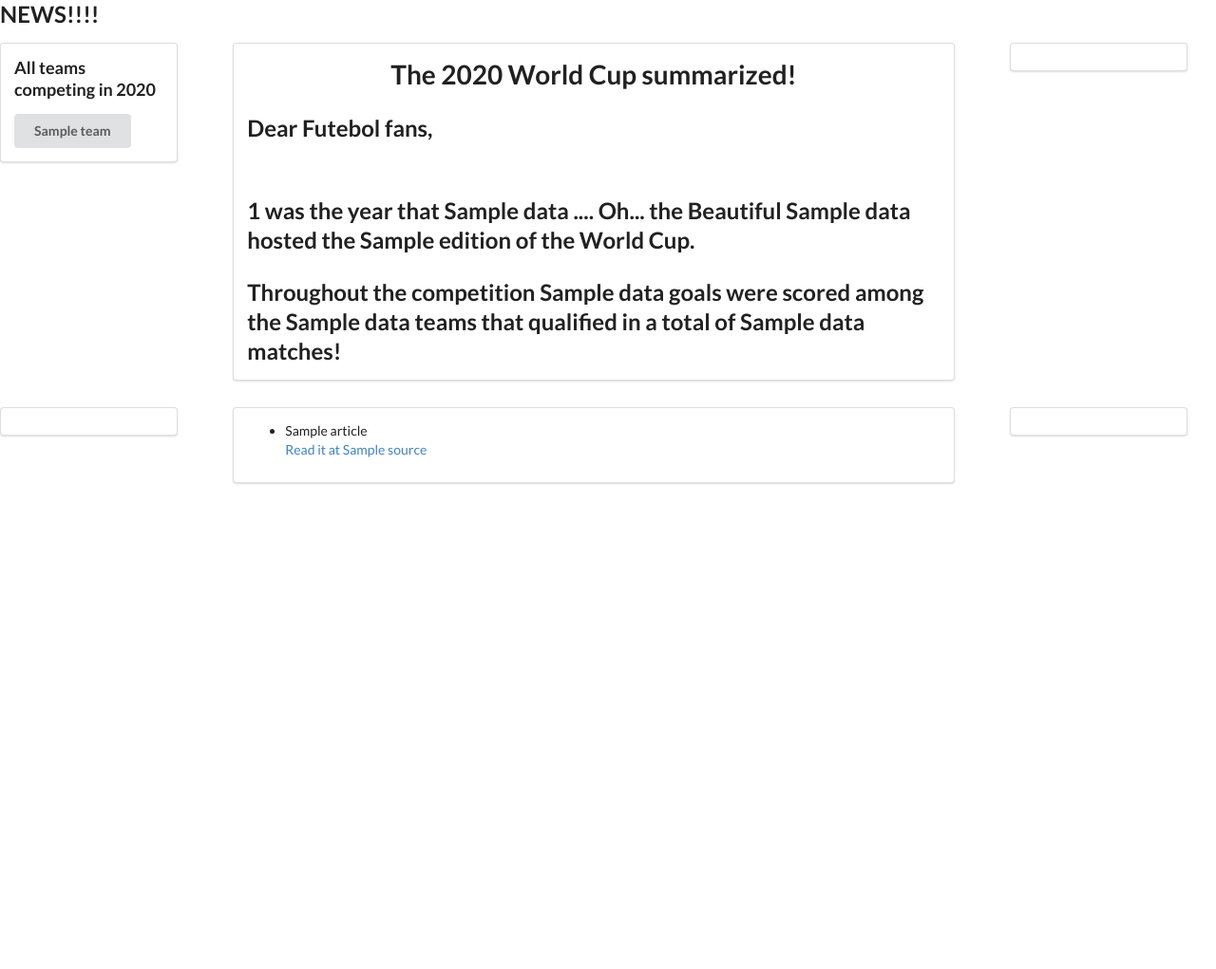
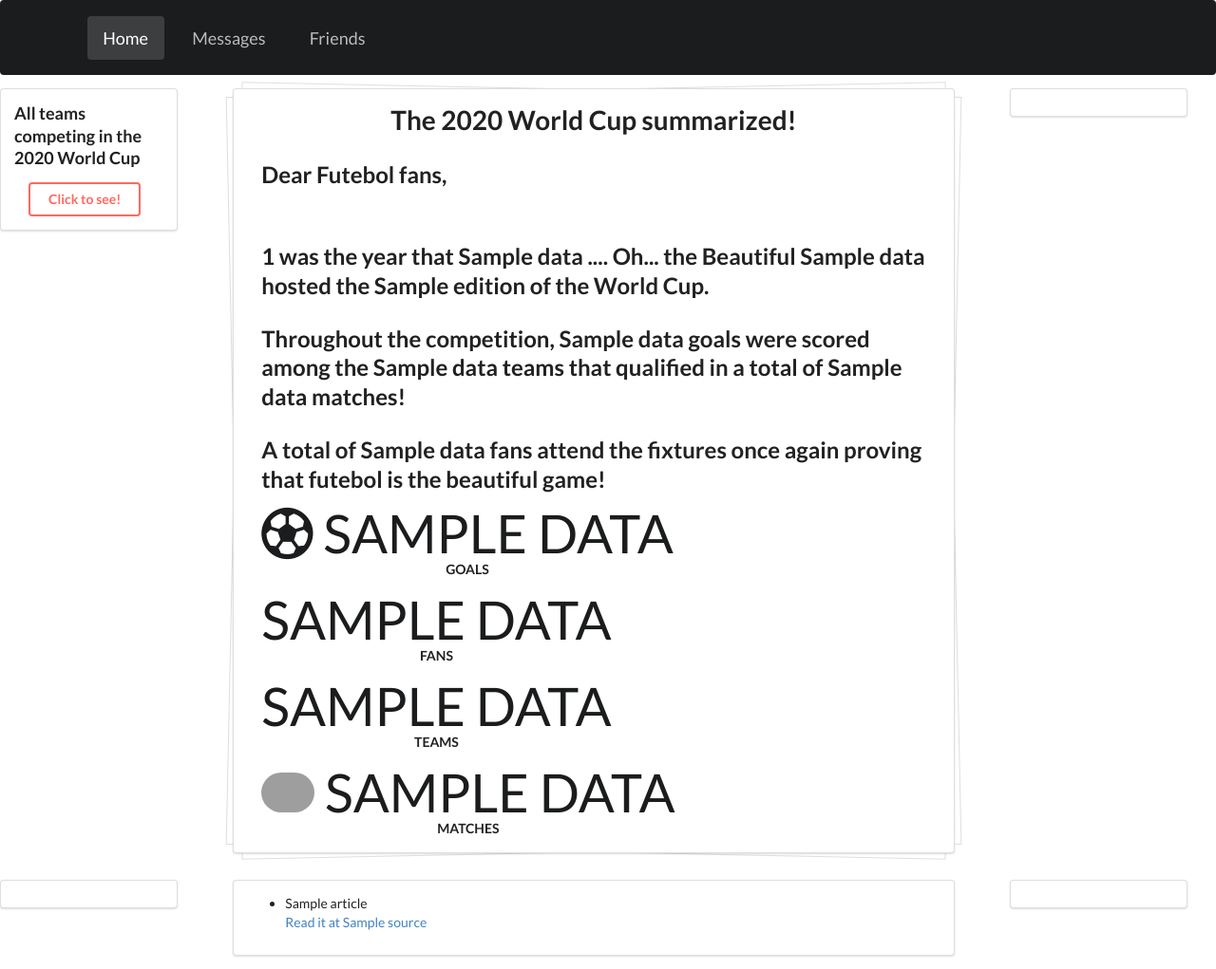
Before and after one commit to RafaelBroseghini/World-Cup-App, a Flask app: template templates/list.html.j2 in a window 1280 px wide. Shown: the whole page at 95% size. Before the commit the page ends 510 px from the top, so only its background shows below. Run offline with Flask 2, Linux system fonts and the light colour scheme; the template is opened without the code that fills it: most values are stand-ins (such as "Sample title", 1, 10 or a date in 2020); some libraries are stand-ins or nearby versions; grey boxes are pictures that could not be loaded.

Commit message:
better commits thank god

```diff
--- /dev/null
+++ b/static/js/effects.js
@@ -0,0 +1,11 @@
+$(function(){
+  $('#allteams').click(function(){
+    $('.longer.modal')
+      .modal({
+        blurring: true
+      })
+      .modal('show')
+    ;
+  })
+  }
+)
--- a/templates/index.html.j2
+++ b/templates/index.html.j2
@@ -70,6 +70,7 @@
 {% endblock %}
 
 {% block scripts %}
+  {{ super() }}
   <script src="https://cdnjs.cloudflare.com/ajax/libs/jquery/3.3.1/jquery.js"></script>
   <script src="https://cdnjs.cloudflare.com/ajax/libs/semantic-ui/2.3.1/semantic.min.js"></script>
 {% endblock %}
--- a/templates/list.html.j2
+++ b/templates/list.html.j2
@@ -6,7 +6,22 @@
 {% endblock %}
 
 {% block content %}
-  <h2>NEWS!!!!</h2>
+<div class="ui inverted segment">
+  <div class="ui container">
+
+  <div class="ui inverted massive secondary menu">
+    <a class="active item">
+        Home
+    </a>
+    <a class="item">
+      Messages
+    </a>
+    <a class="item">
+      Friends
+    </a>
+  </div>
+</div>
+</div>
   <div class="ui grid">
 
 <div class="row">
@@ -14,33 +29,67 @@
   <div class="ui container">
     <div class="ui segment">
 
-    <h3>All teams competing in {{year}}</h3>
-    {% for team in participants %}
-    <div class="row">
+    <h3>All teams competing in the {{year}} World Cup</h3>
+    <div class="ui one column grid">
       <div class="sixteen wide column">
         <div class="ui container">
-
-          <button class="ui button">{{team}}</button>
+          <button id="allteams" class="ui red inverted button" type="button"> Click to see!</button>
         </div>
       </div>
-    </div>
-    {% endfor %}
+  </div>
   </div>
 </div>
 </div>
 <div class="ten wide column">
   <div class="ui container">
-    <div class="ui segment">
-
+    <div class="ui piled segment">
+      <div class="ui container">
       <h1 class="text-center">The {{year}} World Cup summarized!</h1>
       <h2 class="ui header">Dear Futebol fans,</h2> <h2> <br>
         {{data[0][0]}} was the year that <span>{{data[0][2]}}</span> .... Oh... the Beautiful {{data[0][2]}} hosted the
         {{wc_instace}}{% if wc_instace > 1 %}th{% endif %}
         {% if wc_instace == 1 %}st{% endif %} edition
         of the World Cup.</h2>
-      <h2>Throughout the competition {{data[0][7]}} goals were scored among the {{data[0][8]}}
+      <h2>Throughout the competition, {{data[0][7]}} goals were scored among the {{data[0][8]}}
         teams that qualified in a total of {{data[0][9]}} matches!</h2>
-
+      <h2>A total of {{data[0][10]}} fans attend the fixtures once again proving that futebol is the beautiful game!</h2>
+      <div class="ui four statistics">
+        <div class="statistic">
+          <div class="value">
+            <i class="futbol outline icon"></i>
+            {{data[0][7]}}
+          </div>
+          <div class="label">
+            Goals
+          </div>
+        </div>
+        <div class="statistic">
+          <div class="value">
+            {{data[0][10]}}
+          </div>
+          <div class="label">
+            Fans
+          </div>
+        </div>
+        <div class="statistic">
+          <div class="value">
+            {{data[0][8]}}
+          </div>
+          <div class="label">
+            Teams
+          </div>
+        </div>
+        <div class="statistic">
+          <div class="value">
+            <img src="/images/avatar/small/joe.jpg" class="ui circular inline image">
+            {{data[0][9]}}
+          </div>
+          <div class="label">
+            Matches
+          </div>
+        </div>
+      </div>
+    </div>
   </div>
 </div>
 
@@ -84,9 +133,39 @@
 </div>
 </div>
 </div>
+<div class="ui longer modal">
+  <i class="close icon"></i>
+  <div class="header">
+    Participant teams in the {{year}} World Cup.
+  </div>
+  <div class="image content">
+  <div class="ui container">
+    <form class="" action="/" method="get">
+    <div class="ui five column grid">
+      {% for team in participants %}
+      <div class="three wide column">
+        <button class="fluid ui inverted red button" type="submit" name="team" value="{{team}}">{{team}}</button>
+      </div>
+      {% endfor %}
+    </div>
+</form>
+</div>
+</div>
+  <!-- <div class="actions">
+    <div class="ui red deny button">
+      Nope
+    </div>
+    <div class="ui positive right labeled icon button">
+      Yep, that's me
+      <i class="checkmark icon"></i>
+    </div>
+  </div> -->
+</div>
 {% endblock %}
 
 {% block scripts %}
+  {{ super ()}}
   <script src="https://cdnjs.cloudflare.com/ajax/libs/jquery/3.3.1/jquery.js"></script>
   <script src="https://cdnjs.cloudflare.com/ajax/libs/semantic-ui/2.3.1/semantic.min.js"></script>
+  <script type="text/javascript" src="/static/js/effects.js"></script>
 {% endblock %}
```
